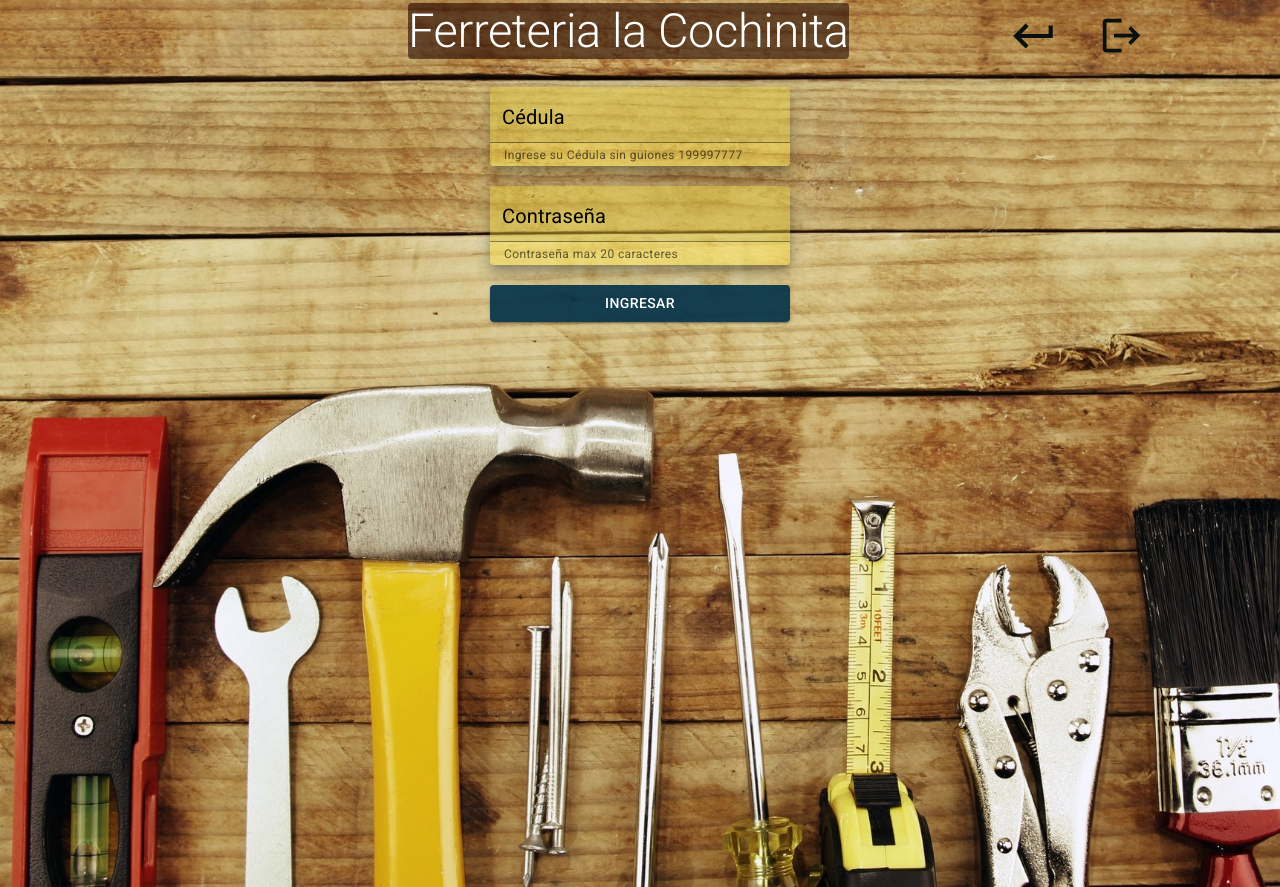
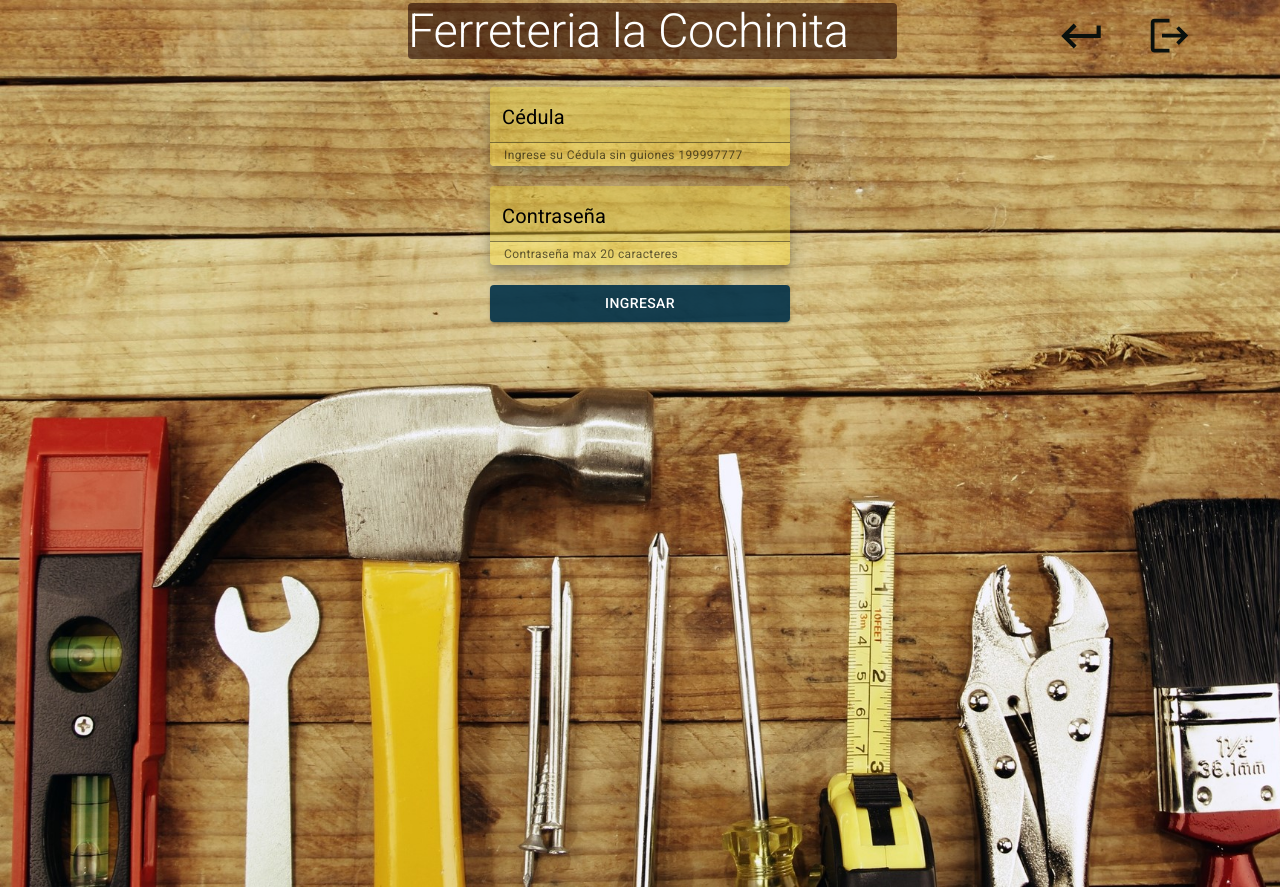
Before and after one commit to alexpizarro3/WebAppFerreteria, a React (Create React App) app: page / in a window 1280 px wide. Built offline with nearby package versions, Linux system fonts and the light colour scheme.

Commit message:
flexgrow 1

```diff
--- a/src/Components/Menutop.js
+++ b/src/Components/Menutop.js
@@ -9,7 +9,7 @@ export default function MenuTop() {
             <AppBar position='static' color='transparent'>
                 <Container>
                     <Toolbar>
-                        <Typography variant="h2" component="div" gutterBottom sx={{ marginLeft: '20rem', marginTop: '3px',fontSize: '47px', color: 'white', bgcolor: "rgba(38, 7, 1, 0.6)", borderRadius:1 }}>
+                        <Typography variant="h2" component="div" gutterBottom sx={{flexGrow: 1, marginLeft: '20rem', marginTop: '3px',fontSize: '47px', color: 'white', bgcolor: "rgba(38, 7, 1, 0.6)", borderRadius:1 }}>
                             Ferreteria la Cochinita
                         </Typography>
                         <Styledbackicon></Styledbackicon>
```
